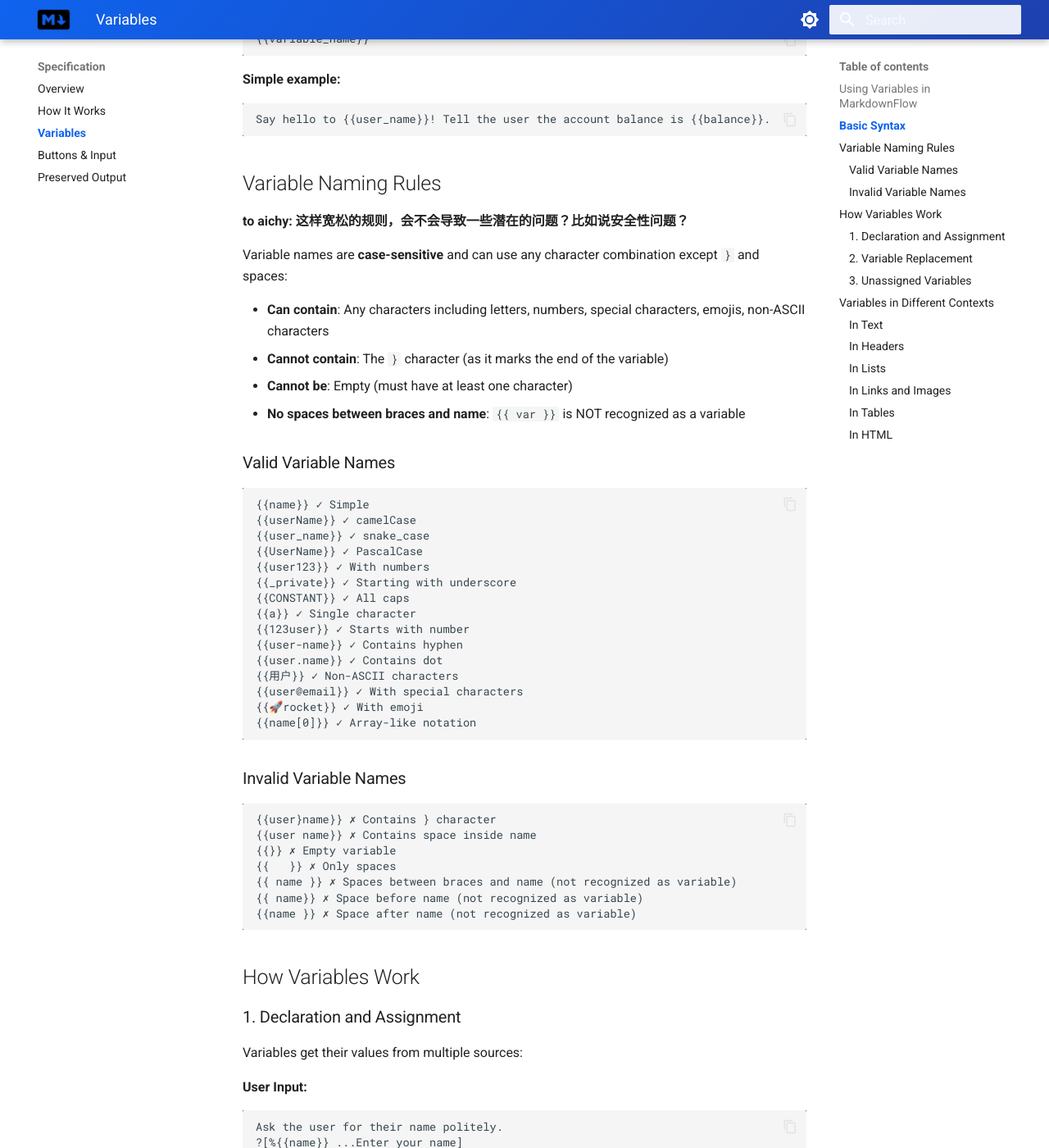
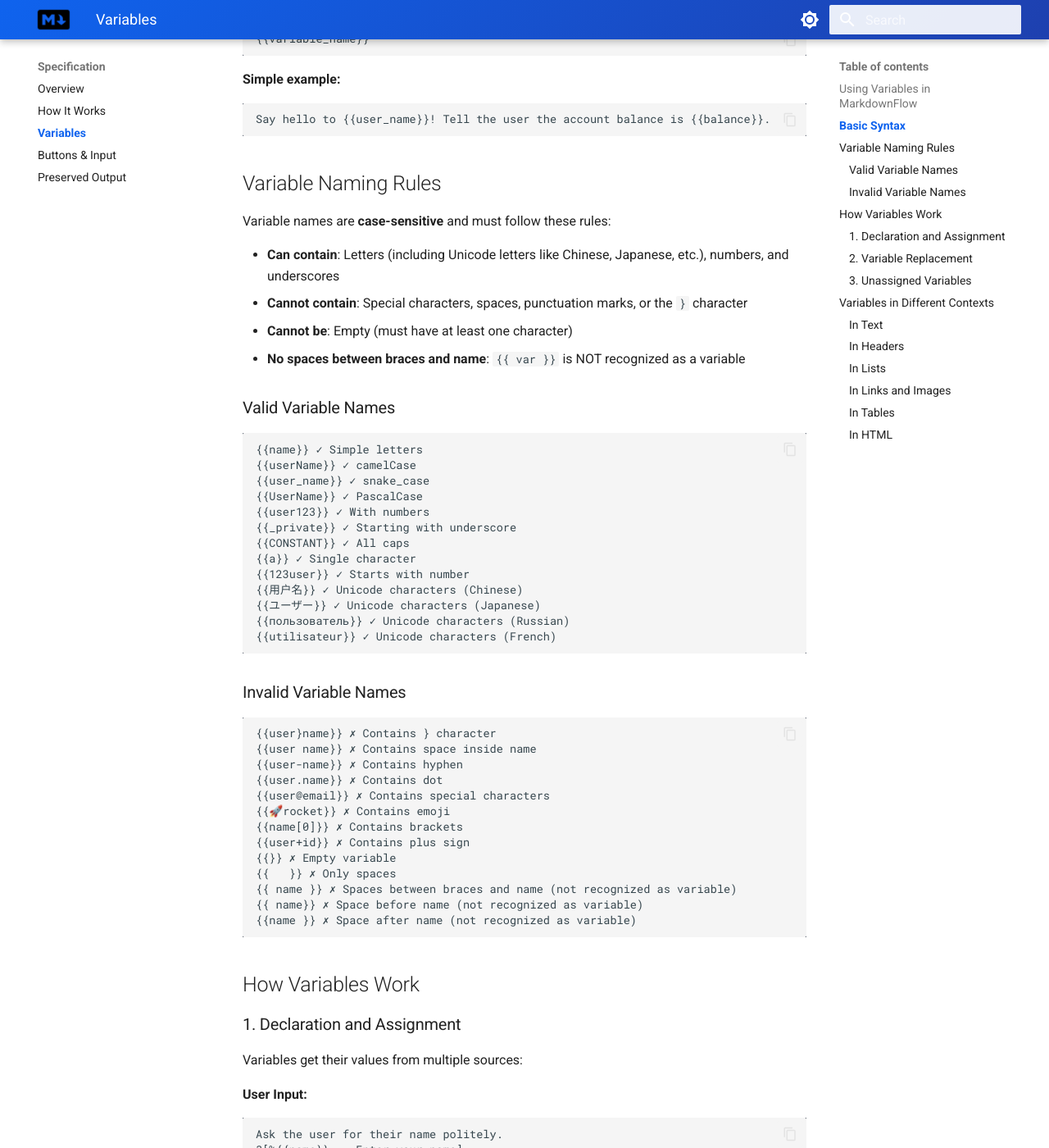
Before and after one commit to ai-shifu/markdown-flow, an MkDocs documentation site: the page built from docs/docs/specification/variables.md, in a window 1280 px wide and 1400 px high, scrolled down 460 px. Shown: the whole window at 82% size. Built offline with MkDocs 1.6.1 and Material for MkDocs 9.7.7, drawn with Linux system fonts in a browser that asks for light colours.

Commit message:
Update variable naming rules to restrict to letters, numbers, and underscores
- Change from permissive rules (any character except } and spaces) to restrictive rules
- Variable names can now only contain letters (including Unicode), numbers, and underscores
- Move previously valid examples with special characters to invalid examples
- Add more Unicode examples (Chinese, Japanese, Russian, French)

🤖 Generated with [Claude Code](https://claude.ai/code)

Co-Authored-By: Claude <noreply@anthropic.com>

````diff
--- a/docs/docs/specification/variables.md
+++ b/docs/docs/specification/variables.md
@@ -20,19 +20,17 @@ Say hello to {{user_name}}! Tell the user the account balance is {{balance}}.
 
 ## Variable Naming Rules
 
-**to aichy: 这样宽松的规则，会不会导致一些潜在的问题？比如说安全性问题？**
+Variable names are **case-sensitive** and must follow these rules:
 
-Variable names are **case-sensitive** and can use any character combination except `}` and spaces:
-
-- **Can contain**: Any characters including letters, numbers, special characters, emojis, non-ASCII characters
-- **Cannot contain**: The `}` character (as it marks the end of the variable)
+- **Can contain**: Letters (including Unicode letters like Chinese, Japanese, etc.), numbers, and underscores
+- **Cannot contain**: Special characters, spaces, punctuation marks, or the `}` character
 - **Cannot be**: Empty (must have at least one character)
 - **No spaces between braces and name**: `{{ var }}` is NOT recognized as a variable
 
 ### Valid Variable Names
 
 ```markdown
-{{name}} ✓ Simple
+{{name}} ✓ Simple letters
 {{userName}} ✓ camelCase
 {{user_name}} ✓ snake_case
 {{UserName}} ✓ PascalCase
@@ -41,12 +39,10 @@ Variable names are **case-sensitive** and can use any character combination exce
 {{CONSTANT}} ✓ All caps
 {{a}} ✓ Single character
 {{123user}} ✓ Starts with number
-{{user-name}} ✓ Contains hyphen
-{{user.name}} ✓ Contains dot
-{{用户}} ✓ Non-ASCII characters
-{{user@email}} ✓ With special characters
-{{🚀rocket}} ✓ With emoji
-{{name[0]}} ✓ Array-like notation
+{{用户名}} ✓ Unicode characters (Chinese)
+{{ユーザー}} ✓ Unicode characters (Japanese)
+{{пользователь}} ✓ Unicode characters (Russian)
+{{utilisateur}} ✓ Unicode characters (French)
 ```
 
 ### Invalid Variable Names
@@ -54,6 +50,12 @@ Variable names are **case-sensitive** and can use any character combination exce
 ```markdown
 {{user}name}} ✗ Contains } character
 {{user name}} ✗ Contains space inside name
+{{user-name}} ✗ Contains hyphen
+{{user.name}} ✗ Contains dot
+{{user@email}} ✗ Contains special characters
+{{🚀rocket}} ✗ Contains emoji
+{{name[0]}} ✗ Contains brackets
+{{user+id}} ✗ Contains plus sign
 {{}} ✗ Empty variable
 {{   }} ✗ Only spaces
 {{ name }} ✗ Spaces between braces and name (not recognized as variable)
````
